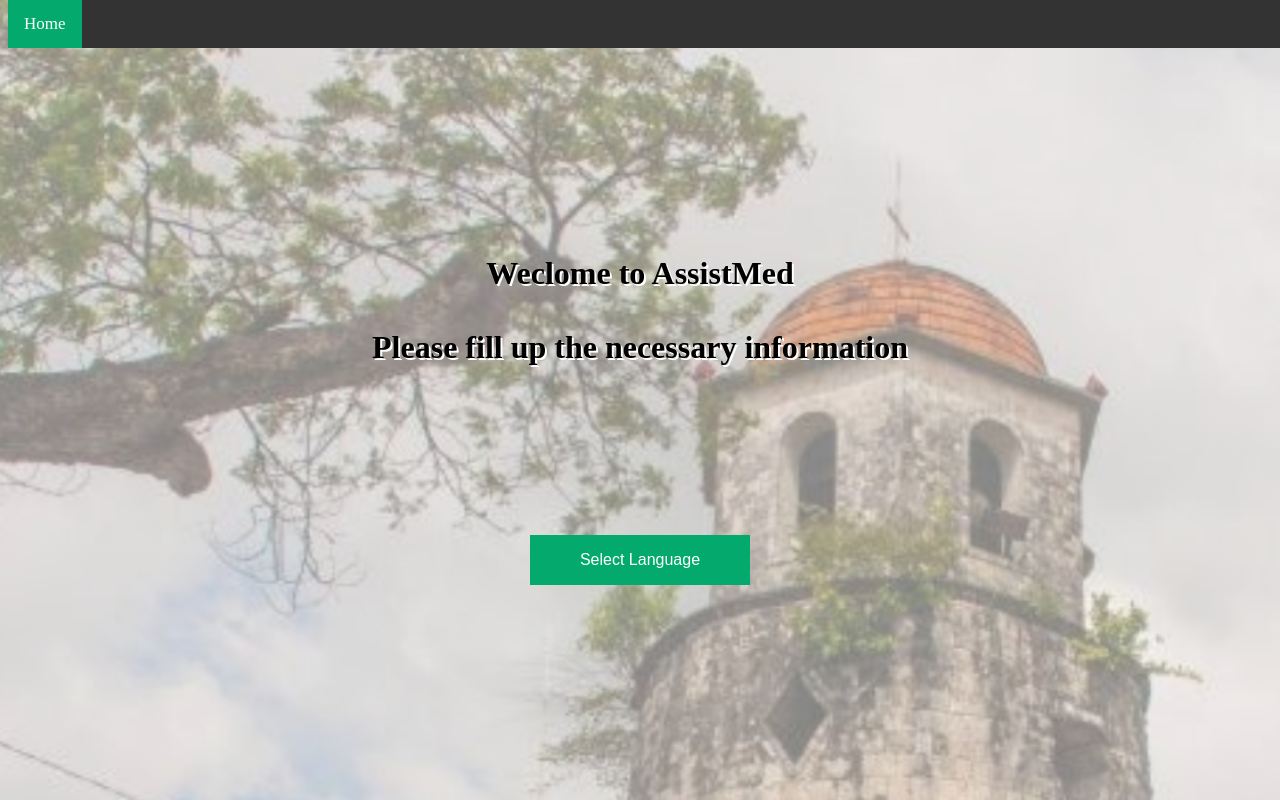
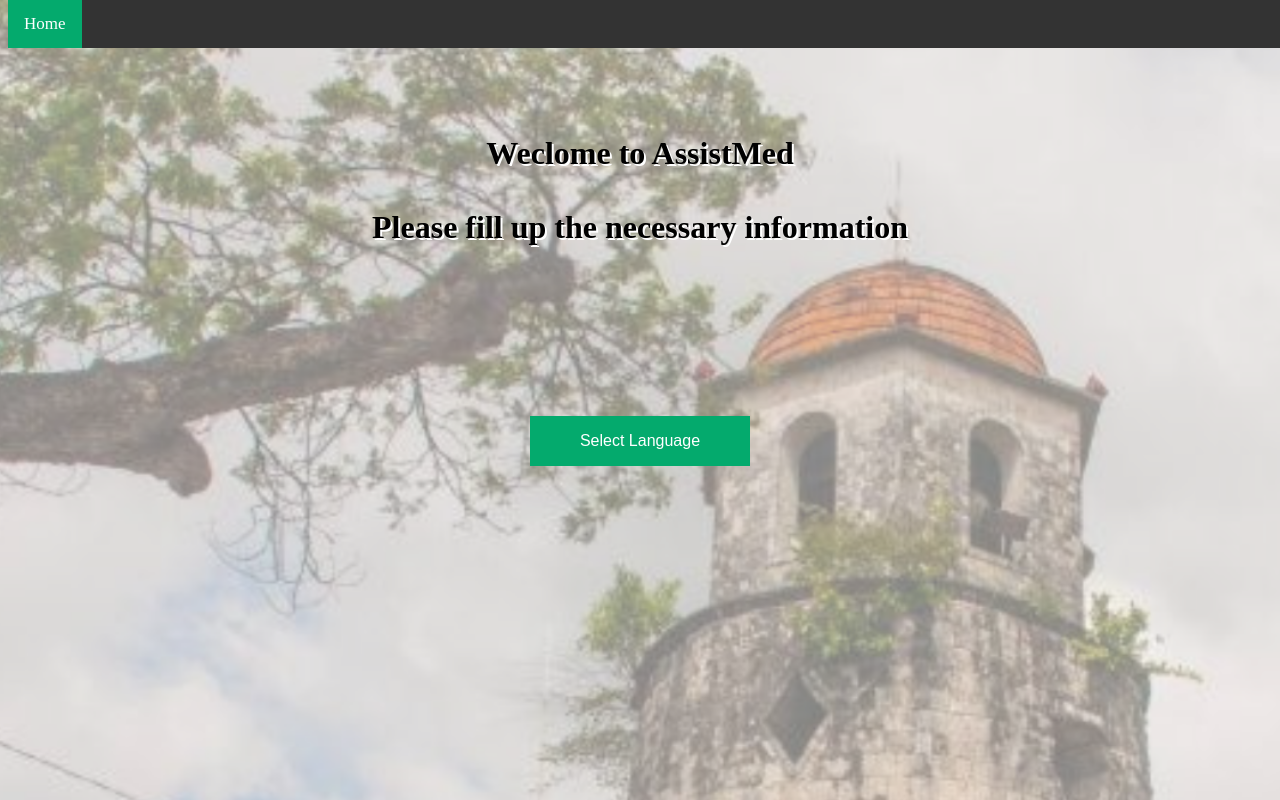
Before and after one commit to eban2724/eban, a plain HTML site: page AssistMed/Index.html in a window 1280 px wide. Drawn offline with Linux system fonts and the light colour scheme.

Commit message:
Index.html

```diff
--- a/AssistMed/Index.html
+++ b/AssistMed/Index.html
@@ -9,9 +9,9 @@
   </div>
     </head>
 
-    <body class="first" style="padding-top: 100px;">
-            <div id="intro" style="padding-top: 3%;">
-           <div class="Welcome" style="padding-top:10%;"> Weclome to AssistMed </div>
+    <body class="first">
+            <div id="intro">
+           <div class="Welcome"> Weclome to AssistMed </div>
            <br>
            <div class="Fill up"> Please fill up the necessary information </div>
     </div>
```
